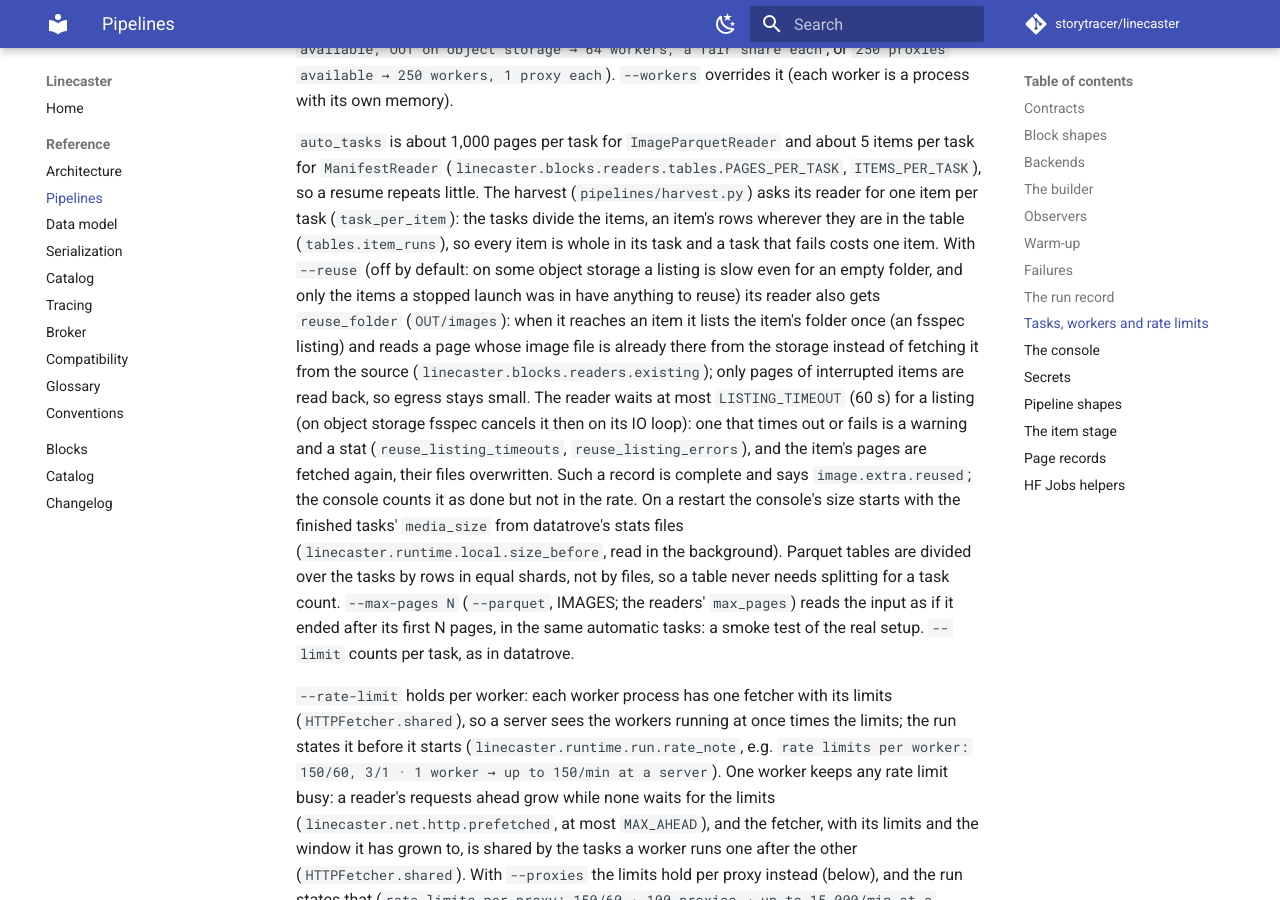
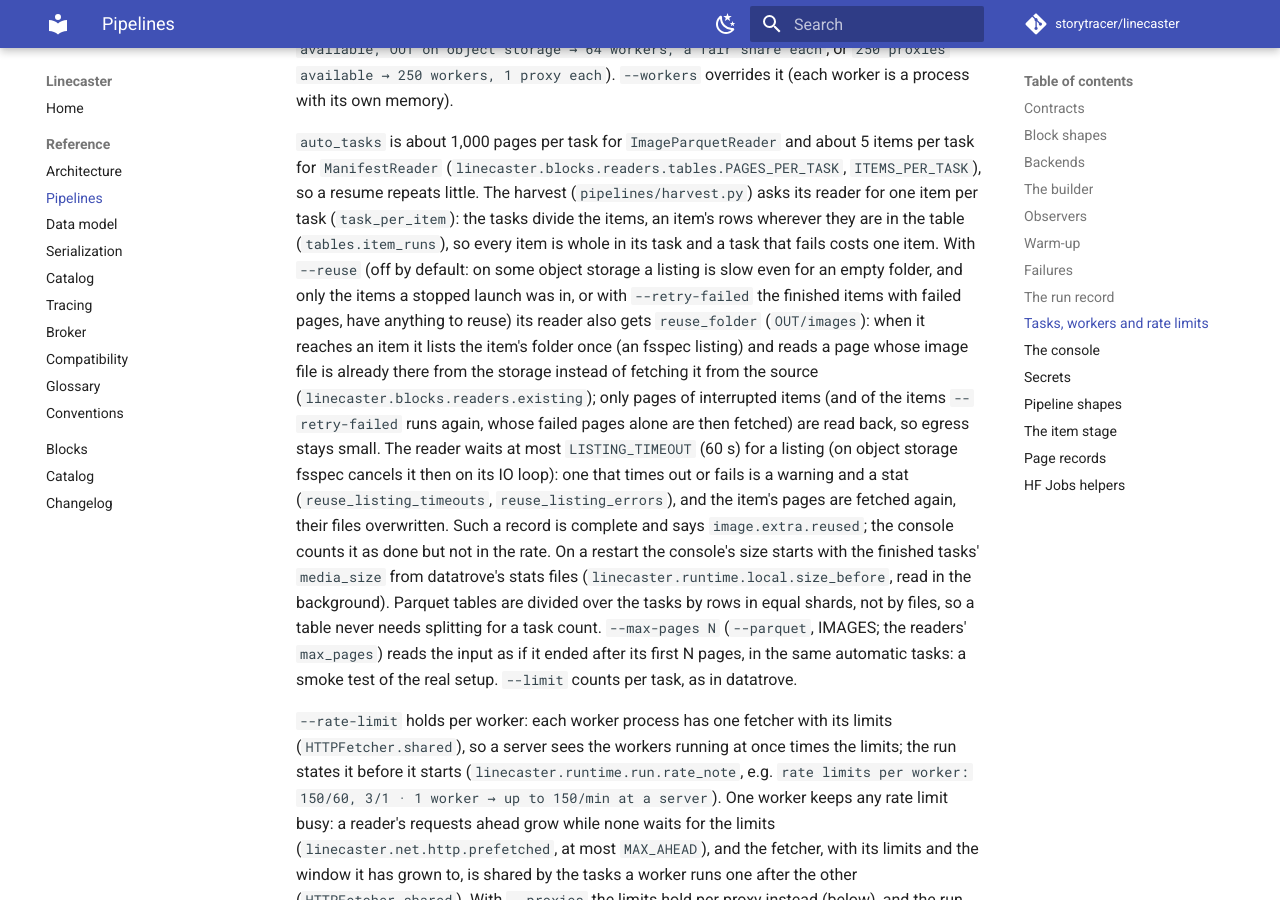
Before and after one commit to storytracer/linecaster, an MkDocs documentation site: the page built from docs/reference/pipelines.md, in a window 1280 px wide and 900 px high, scrolled down 10125 px. Built offline with MkDocs 1.6.1 and Material for MkDocs 9.7.7, drawn with Linux system fonts in a browser that asks for light colours; comment, search, counter and statistics services are not loaded; the version menu is left out.

Commit message:
Harvest docs: --retry-failed fetches only the failed pages with --reuse
Co-Authored-By: Claude Opus 5.5 <noreply@anthropic.com>

```diff
--- a/docs/reference/pipelines.md
+++ b/docs/reference/pipelines.md
@@ -312,11 +312,12 @@ process with its own memory).
 (`pipelines/harvest.py`) asks its reader for one item per task (`task_per_item`): the tasks divide the items, an
 item's rows wherever they are in the table (`tables.item_runs`), so every item is whole in its task and a task that
 fails costs one item. With `--reuse` (off by default: on some object storage a listing is slow even for an empty
-folder, and only the items a stopped launch was in have anything to reuse) its reader also gets `reuse_folder`
+folder, and only the items a stopped launch was in, or with `--retry-failed` the finished items with failed pages,
+have anything to reuse) its reader also gets `reuse_folder`
 (`OUT/images`): when it reaches an item it lists the item's
 folder once (an fsspec listing) and reads a page whose image file is already there from the storage instead of
-fetching it from the source (`linecaster.blocks.readers.existing`); only pages of interrupted items are read back, so
-egress stays small. The reader waits at most `LISTING_TIMEOUT` (60 s) for a listing (on object storage fsspec cancels
+fetching it from the source (`linecaster.blocks.readers.existing`); only pages of interrupted items (and of the items
+`--retry-failed` runs again, whose failed pages alone are then fetched) are read back, so egress stays small. The reader waits at most `LISTING_TIMEOUT` (60 s) for a listing (on object storage fsspec cancels
 it then on its IO loop): one that times out or fails is a warning and a stat (`reuse_listing_timeouts`,
 `reuse_listing_errors`), and the item's pages are fetched again, their files overwritten. Such a record is complete and says `image.extra.reused`; the console counts it as done but not in
 the rate. On a restart the console's size starts with the finished tasks' `media_size` from datatrove's stats files
```
Also changed, not shown: CHANGELOG.md (+7 -0 lines), 1 other file.
